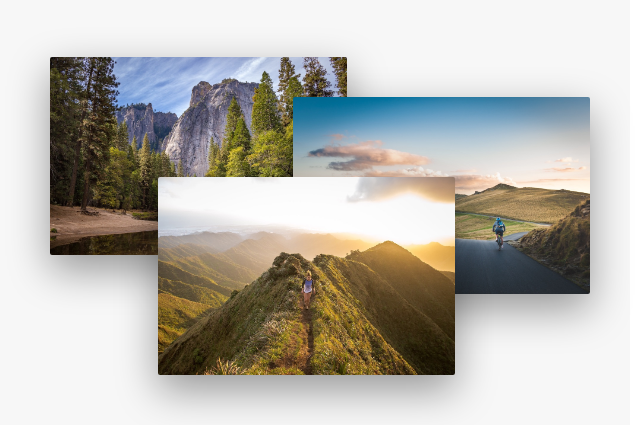
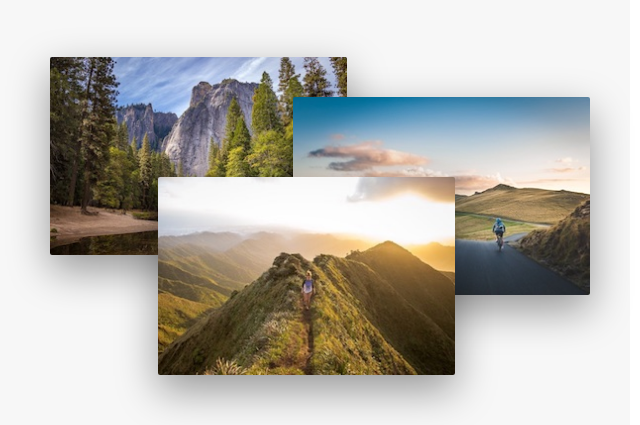
Before and after one commit to vodnalasahithi/Natours, a website: page index.html in a window 1280 px wide. Shown: the part 943-1368 px from the top of the page, 620-1260 px from the left. Drawn offline with Linux system fonts and the light colour scheme.

Commit message:
Added denisity and resolution switching for the images

```diff
--- a/index.html
+++ b/index.html
@@ -95,6 +95,29 @@
           <div class="col-1-of-2">
             <div class="composition">
               <img
+                srcset="img/nat-1.jpg 300w, img/nat-1-large.jpg 1000w"
+                sizes="(max-width: 900px) 20vw , (max-width: 600px) 30vw, 300px"
+                alt="Photo 1"
+                class="composition__photo composition__photo--p1"
+                src="img/nat-1-large.jpg"
+              />
+
+              <img
+                srcset="img/nat-2.jpg 300w, img/nat-2-large.jpg 1000w"
+                sizes="(max-width: 900px) 20vw , (max-width: 600px) 30vw, 300px"
+                alt="Photo 2"
+                class="composition__photo composition__photo--p2"
+                src="img/nat-2-large.jpg"
+              />
+              <img
+                srcset="img/nat-3.jpg 300w, img/nat-3-large.jpg 1000w"
+                sizes="(max-width: 900px) 20vw , (max-width: 600px) 30vw, 300px"
+                alt="Photo 3"
+                class="composition__photo composition__photo--p3"
+                src="img/nat-3-large.jpg"
+              />
+
+              <!-- <img
                 src="img/nat-1-large.jpg"
                 alt="Photo 1"
                 class="composition__photo composition__photo--p1"
@@ -108,7 +131,7 @@
                 src="img/nat-3-large.jpg"
                 alt="Photo 3"
                 class="composition__photo composition__photo--p3"
-              />
+              /> -->
             </div>
           </div>
         </div>
@@ -422,6 +445,7 @@
             srcset="img/logo-green-1x.png 1x, img/logo-green-2x.png 2x"
             alt="Full logo"
             class="footer__logo"
+            src="img/logo-green-2x.png"
           />
         </picture>
       </div>
```
